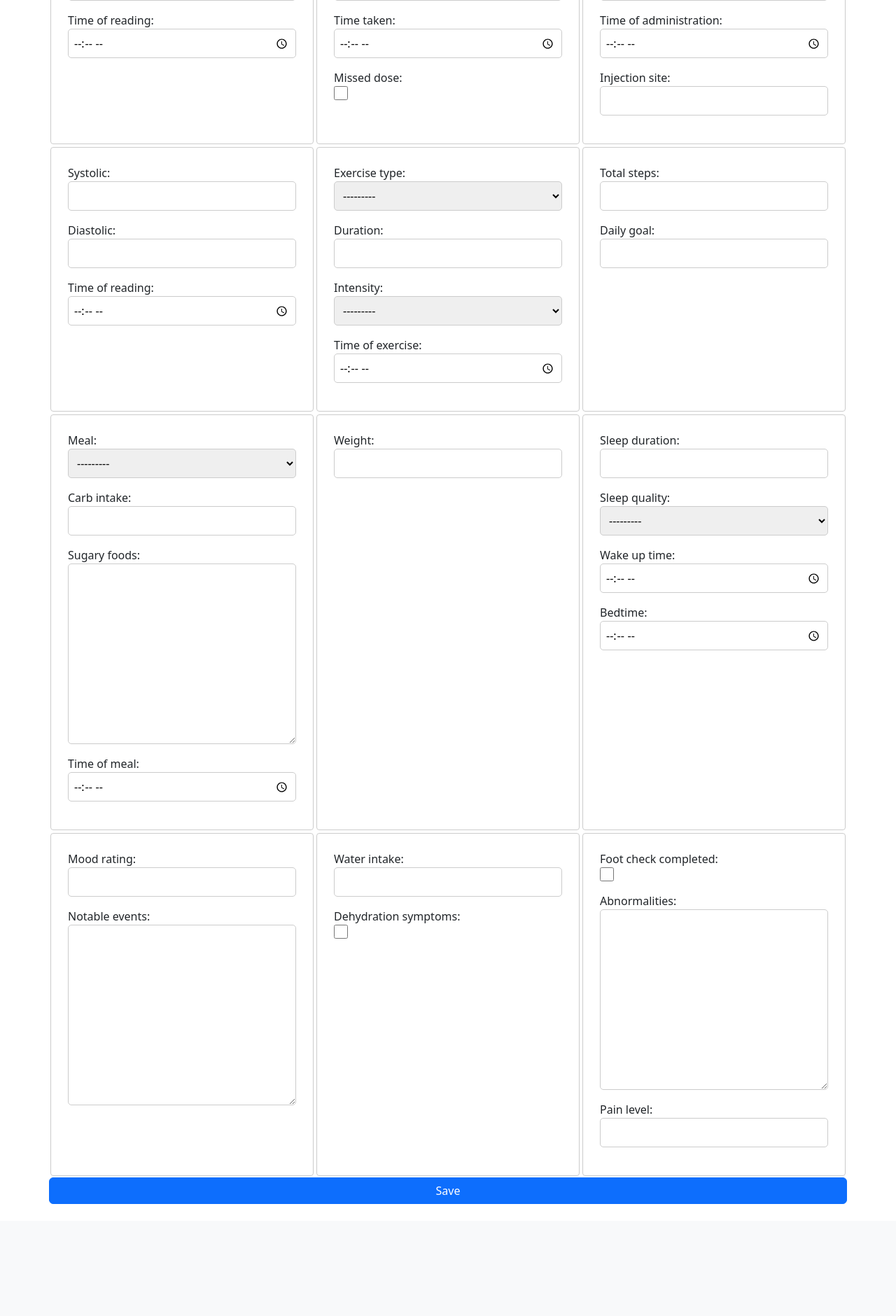
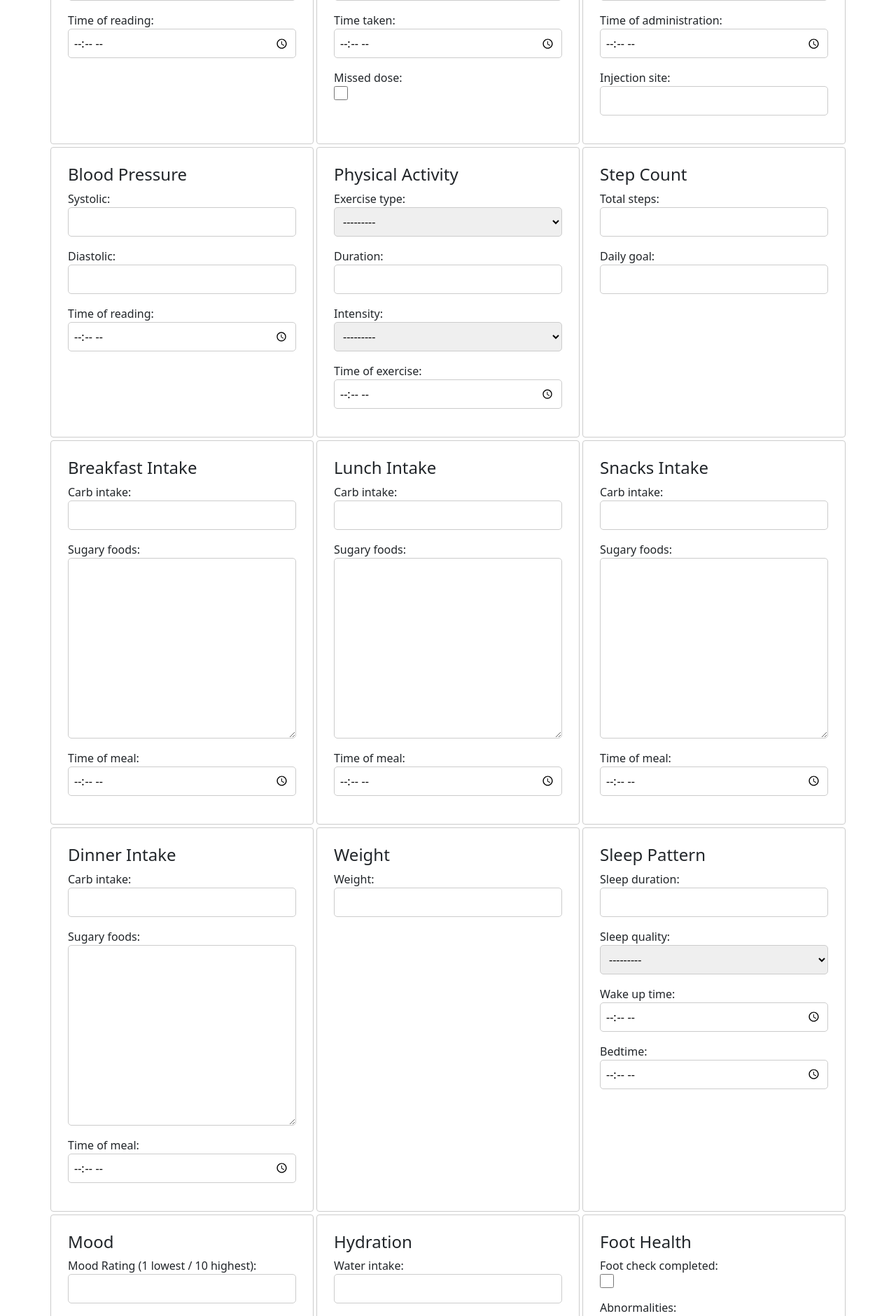
Before and after one commit to annup76779/HealthDataManager, a Django app: page /api/health-data/ in a window 1280 px wide. Shown: the part 377-2257 px from the top of the page at 70% size. Before the commit the page ends 2097 px from the top, so only its background shows below. Run offline with Django 5.2, Linux system fonts and the light colour scheme; a user stored in the database is signed in; data comes from the database, SQL or seed files in the repository; both versions use the stored data as it was after the commit.

Commit message:
- Dietary model is now showing 4 forms

```diff
--- a/patient/forms.py
+++ b/patient/forms.py
@@ -7,7 +7,26 @@ from .models import (
 )
 
 
-class BloodGlucoseForm(forms.ModelForm):
+class CustomModelForm(forms.ModelForm):
+    # Override the save method to add the user before saving
+    def save(self, commit=True, user=None, field_value=None):
+        if field_value is None:
+            field_value = {}
+        instance = super().save(commit=False)
+        if user:
+            instance.patient = user  # Set the user
+        if field_value.__len__() > 0:
+            for key, value in field_value.items():
+                try:
+                    setattr(instance, key, value)
+                except AttributeError:
+                    pass
+        if commit:
+            instance.save()
+        return instance
+
+
+class BloodGlucoseForm(CustomModelForm):
     class Meta:
         model = BloodGlucose
         fields = ['reading_type', 'glucose_level', 'time_of_reading']
@@ -16,7 +35,7 @@ class BloodGlucoseForm(forms.ModelForm):
         }
 
 
-class MedicationForm(forms.ModelForm):
+class MedicationForm(CustomModelForm):
     class Meta:
         model = Medication
         fields = ['name', 'dose', 'time_taken', 'missed_dose']
@@ -25,7 +44,7 @@ class MedicationForm(forms.ModelForm):
         }
 
 
-class InsulinUseForm(forms.ModelForm):
+class InsulinUseForm(CustomModelForm):
     class Meta:
         model = InsulinUse
         fields = ['insulin_type', 'dose_units', 'time_of_administration', 'injection_site']
@@ -34,7 +53,7 @@ class InsulinUseForm(forms.ModelForm):
         }
 
 
-class BloodPressureForm(forms.ModelForm):
+class BloodPressureForm(CustomModelForm):
     class Meta:
         model = BloodPressure
         fields = ['systolic', 'diastolic', 'time_of_reading']
@@ -43,7 +62,7 @@ class BloodPressureForm(forms.ModelForm):
         }
 
 
-class PhysicalActivityForm(forms.ModelForm):
+class PhysicalActivityForm(CustomModelForm):
     class Meta:
         model = PhysicalActivity
         fields = ['exercise_type', 'duration', 'intensity', 'time_of_exercise']
@@ -52,28 +71,28 @@ class PhysicalActivityForm(forms.ModelForm):
         }
 
 
-class StepCountForm(forms.ModelForm):
+class StepCountForm(CustomModelForm):
     class Meta:
         model = StepCount
         fields = ['total_steps', 'daily_goal']
 
 
-class DietaryIntakeForm(forms.ModelForm):
+class DietaryIntakeForm(CustomModelForm):
     class Meta:
         model = DietaryIntake
-        fields = ['meal', 'carb_intake', 'sugary_foods', 'time_of_meal']
+        fields = ['carb_intake', 'sugary_foods', 'time_of_meal']
         widgets = {
             'time_of_meal': forms.TimeInput(attrs={'type': 'time'}),
         }
 
 
-class WeightForm(forms.ModelForm):
+class WeightForm(CustomModelForm):
     class Meta:
         model = Weight
         fields = ['weight']
 
 
-class SleepPatternsForm(forms.ModelForm):
+class SleepPatternsForm(CustomModelForm):
     class Meta:
         model = SleepPatterns
         fields = ['sleep_duration', 'sleep_quality', 'wake_up_time', 'bedtime']
@@ -83,19 +102,23 @@ class SleepPatternsForm(forms.ModelForm):
         }
 
 
-class MoodAndEmotionalWellBeingForm(forms.ModelForm):
+class MoodAndEmotionalWellBeingForm(CustomModelForm):
     class Meta:
         model = MoodAndEmotionalWellBeing
         fields = ['mood_rating', 'notable_events']
 
+        labels = {
+            'mood_rating': 'Mood Rating (1 lowest / 10 highest)'
+        }
 
-class HydrationForm(forms.ModelForm):
+
+class HydrationForm(CustomModelForm):
     class Meta:
         model = Hydration
         fields = ['water_intake', 'dehydration_symptoms']
 
 
-class FootHealthCheckForm(forms.ModelForm):
+class FootHealthCheckForm(CustomModelForm):
     class Meta:
         model = FootHealthCheck
         fields = ['foot_check_completed', 'abnormalities', 'pain_level']
--- a/patient/views.py
+++ b/patient/views.py
@@ -32,18 +32,21 @@ def health_data_view(request):
     today = timezone.localtime().date()
 
     # Check if data exists for today, otherwise create empty instances
-    blood_glucose = BloodGlucose.objects.filter(date=today).first()
-    medication = Medication.objects.filter(date=today).first()
-    insulin_use = InsulinUse.objects.filter(date=today).first()
-    blood_pressure = BloodPressure.objects.filter(date=today).first()
-    physical_activity = PhysicalActivity.objects.filter(date=today).first()
-    step_count = StepCount.objects.filter(date=today).first()
-    dietary_intake = DietaryIntake.objects.filter(date=today).first()
-    weight = Weight.objects.filter(date=today).first()
-    sleep_patterns = SleepPatterns.objects.filter(date=today).first()
-    mood = MoodAndEmotionalWellBeing.objects.filter(date=today).first()
-    hydration = Hydration.objects.filter(date=today).first()
-    foot_health = FootHealthCheck.objects.filter(date=today).first()
+    blood_glucose = BloodGlucose.objects.filter(date=today).last()
+    medication = Medication.objects.filter(date=today).last()
+    insulin_use = InsulinUse.objects.filter(date=today).last()
+    blood_pressure = BloodPressure.objects.filter(date=today).last()
+    physical_activity = PhysicalActivity.objects.filter(date=today).last()
+    step_count = StepCount.objects.filter(date=today).last()
+    dietary_intake_breakfast = DietaryIntake.objects.filter(date=today, meal=DietaryIntake.BREAKFAST).last()
+    dietary_intake_lunch = DietaryIntake.objects.filter(date=today, meal=DietaryIntake.LUNCH).last()
+    dietary_intake_snacks = DietaryIntake.objects.filter(date=today, meal=DietaryIntake.SNACKS).last()
+    dietary_intake_dinner = DietaryIntake.objects.filter(date=today, meal=DietaryIntake.DINNER).last()
+    weight = Weight.objects.filter(date=today).last()
+    sleep_patterns = SleepPatterns.objects.filter(date=today).last()
+    mood = MoodAndEmotionalWellBeing.objects.filter(date=today).last()
+    hydration = Hydration.objects.filter(date=today).last()
+    foot_health = FootHealthCheck.objects.filter(date=today).last()
 
     # Create forms prefilled with existing data if available
     if request.method == 'POST':
@@ -53,7 +56,10 @@ def health_data_view(request):
         blood_pressure_form = BloodPressureForm(request.POST, instance=blood_pressure)
         physical_activity_form = PhysicalActivityForm(request.POST, instance=physical_activity)
         step_count_form = StepCountForm(request.POST, instance=step_count)
-        dietary_intake_form = DietaryIntakeForm(request.POST, instance=dietary_intake)
+        dietary_intake_breakfast_form = DietaryIntakeForm(request.POST, instance=dietary_intake_breakfast, prefix="breakfast")
+        dietary_intake_lunch_form = DietaryIntakeForm(request.POST, instance=dietary_intake_lunch, prefix="lunch")
+        dietary_intake_snacks_form = DietaryIntakeForm(request.POST, instance=dietary_intake_snacks, prefix="snacks")
+        dietary_intake_dinner_form = DietaryIntakeForm(request.POST, instance=dietary_intake_dinner, prefix="dinner")
         weight_form = WeightForm(request.POST, instance=weight)
         sleep_patterns_form = SleepPatternsForm(request.POST, instance=sleep_patterns)
         mood_form = MoodAndEmotionalWellBeingForm(request.POST, instance=mood)
@@ -62,20 +68,24 @@ def health_data_view(request):
 
         if all([blood_glucose_form.is_valid(), medication_form.is_valid(), insulin_use_form.is_valid(),
                 blood_pressure_form.is_valid(), physical_activity_form.is_valid(), step_count_form.is_valid(),
-                dietary_intake_form.is_valid(), weight_form.is_valid(), sleep_patterns_form.is_valid(),
-                mood_form.is_valid(), hydration_form.is_valid(), foot_health_form.is_valid()]):
-            blood_glucose_form.save()
-            medication_form.save()
-            insulin_use_form.save()
-            blood_pressure_form.save()
-            physical_activity_form.save()
-            step_count_form.save()
-            dietary_intake_form.save()
-            weight_form.save()
-            sleep_patterns_form.save()
-            mood_form.save()
-            hydration_form.save()
-            foot_health_form.save()
+                dietary_intake_breakfast_form.is_valid(), dietary_intake_lunch_form.is_valid(),
+                dietary_intake_snacks_form.is_valid(), dietary_intake_dinner_form.is_valid(), weight_form.is_valid(),
+                sleep_patterns_form.is_valid(), mood_form.is_valid(), hydration_form.is_valid(), foot_health_form.is_valid()]):
+            blood_glucose_form.save(user=request.user)
+            medication_form.save(user=request.user)
+            insulin_use_form.save(user=request.user)
+            blood_pressure_form.save(user=request.user)
+            physical_activity_form.save(user=request.user)
+            step_count_form.save(user=request.user)
+            dietary_intake_breakfast_form.save(user=request.user, field_value={"meal": DietaryIntake.BREAKFAST})
+            dietary_intake_lunch_form.save(user=request.user, field_value={"meal": DietaryIntake.LUNCH})
+            dietary_intake_snacks_form.save(user=request.user, field_value={"meal": DietaryIntake.SNACKS})
+            dietary_intake_dinner_form.save(user=request.user, field_value={"meal": DietaryIntake.DINNER})
+            weight_form.save(user=request.user)
+            sleep_patterns_form.save(user=request.user)
+            mood_form.save(user=request.user)
+            hydration_form.save(user=request.user)
+            foot_health_form.save(user=request.user)
 
             messages.success(request, 'Health data saved successfully.')
             return redirect('health_data_view')
@@ -87,7 +97,10 @@ def health_data_view(request):
         blood_pressure_form = BloodPressureForm(instance=blood_pressure)
         physical_activity_form = PhysicalActivityForm(instance=physical_activity)
         step_count_form = StepCountForm(instance=step_count)
-        dietary_intake_form = DietaryIntakeForm(instance=dietary_intake)
+        dietary_intake_breakfast_form = DietaryIntakeForm(instance=dietary_intake_breakfast, prefix="breakfast")
+        dietary_intake_lunch_form = DietaryIntakeForm(instance=dietary_intake_lunch, prefix="lunch")
+        dietary_intake_snacks_form = DietaryIntakeForm(instance=dietary_intake_snacks, prefix="snacks")
+        dietary_intake_dinner_form = DietaryIntakeForm(instance=dietary_intake_dinner, prefix="dinner")
         weight_form = WeightForm(instance=weight)
         sleep_patterns_form = SleepPatternsForm(instance=sleep_patterns)
         mood_form = MoodAndEmotionalWellBeingForm(instance=mood)
@@ -101,7 +114,10 @@ def health_data_view(request):
         'blood_pressure_form': blood_pressure_form,
         'physical_activity_form': physical_activity_form,
         'step_count_form': step_count_form,
-        'dietary_intake_form': dietary_intake_form,
+        'dietary_intake_breakfast_form': dietary_intake_breakfast_form,
+        'dietary_intake_lunch_form': dietary_intake_lunch_form,
+        'dietary_intake_snacks_form': dietary_intake_snacks_form,
+        'dietary_intake_dinner_form': dietary_intake_dinner_form,
         'weight_form': weight_form,
         'sleep_patterns_form': sleep_patterns_form,
         'mood_form': mood_form,
--- a/templates/patient/add_daily_details.html
+++ b/templates/patient/add_daily_details.html
@@ -24,31 +24,76 @@
                     </div>
                 </div>
                 <div class="form-section col-12 col-md-6 col-lg-4">
-                    <div class="form-content">{{ blood_pressure_form.as_p }}</div>
+                    <div class="form-content">
+                        <h4>Blood Pressure</h4>
+                        {{ blood_pressure_form.as_p }}
+                    </div>
                 </div>
                 <div class="form-section col-12 col-md-6 col-lg-4">
-                    <div class="form-content">{{ physical_activity_form.as_p }}</div>
+                    <div class="form-content">
+                        <h4>Physical Activity</h4>
+                        {{ physical_activity_form.as_p }}
+                    </div>
                 </div>
                 <div class="form-section col-12 col-md-6 col-lg-4">
-                    <div class="form-content">{{ step_count_form.as_p }}</div>
+                    <div class="form-content">
+                        <h4>Step Count</h4>
+                        {{ step_count_form.as_p }}
+                    </div>
                 </div>
                 <div class="form-section col-12 col-md-6 col-lg-4">
-                    <div class="form-content">{{ dietary_intake_form.as_p }}</div>
+                    <div class="form-content">
+                        <h4>Breakfast Intake</h4>
+                        {{ dietary_intake_breakfast_form.as_p }}
+                    </div>
                 </div>
                 <div class="form-section col-12 col-md-6 col-lg-4">
-                    <div class="form-content">{{ weight_form.as_p }}</div>
+                    <div class="form-content">
+                        <h4>Lunch Intake</h4>
+                        {{ dietary_intake_lunch_form.as_p }}
+                    </div>
                 </div>
                 <div class="form-section col-12 col-md-6 col-lg-4">
-                    <div class="form-content">{{ sleep_patterns_form.as_p }}</div>
+                    <div class="form-content">
+                        <h4>Snacks Intake</h4>
+                        {{ dietary_intake_snacks_form.as_p }}
+                    </div>
                 </div>
                 <div class="form-section col-12 col-md-6 col-lg-4">
-                    <div class="form-content">{{ mood_form.as_p }}</div>
+                    <div class="form-content">
+                        <h4>Dinner Intake</h4>
+                        {{ dietary_intake_dinner_form.as_p }}
+                    </div>
                 </div>
                 <div class="form-section col-12 col-md-6 col-lg-4">
-                    <div class="form-content">{{ hydration_form.as_p }}</div>
+                    <div class="form-content">
+                        <h4>Weight</h4>
+                        {{ weight_form.as_p }}
+                    </div>
                 </div>
                 <div class="form-section col-12 col-md-6 col-lg-4">
-                    <div class="form-content">{{ foot_health_form.as_p }}</div>
+                    <div class="form-content">
+                        <h4>Sleep Pattern</h4>
+                        {{ sleep_patterns_form.as_p }}
+                    </div>
+                </div>
+                <div class="form-section col-12 col-md-6 col-lg-4">
+                    <div class="form-content">
+                        <h4>Mood</h4>
+                        {{ mood_form.as_p }}
+                    </div>
+                </div>
+                <div class="form-section col-12 col-md-6 col-lg-4">
+                    <div class="form-content">
+                        <h4>Hydration</h4>
+                        {{ hydration_form.as_p }}
+                    </div>
+                </div>
+                <div class="form-section col-12 col-md-6 col-lg-4">
+                    <div class="form-content">
+                        <h4>Foot Health</h4>
+                        {{ foot_health_form.as_p }}
+                    </div>
                 </div>
                 <button type="submit" class="btn btn-primary">Save</button>
             </div>
```
Also changed, not shown: templates/patient/history.html (+7 -9 lines), db.sqlite3.
